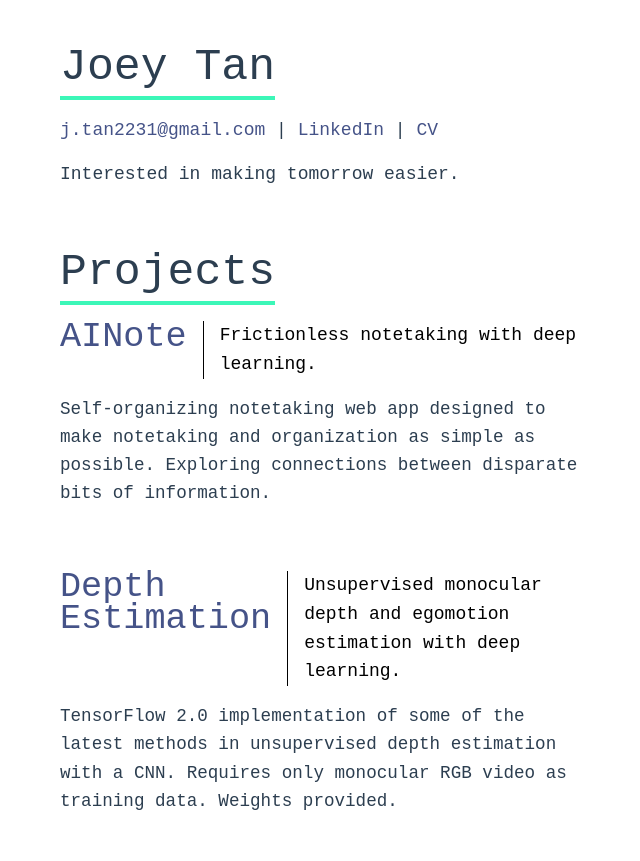
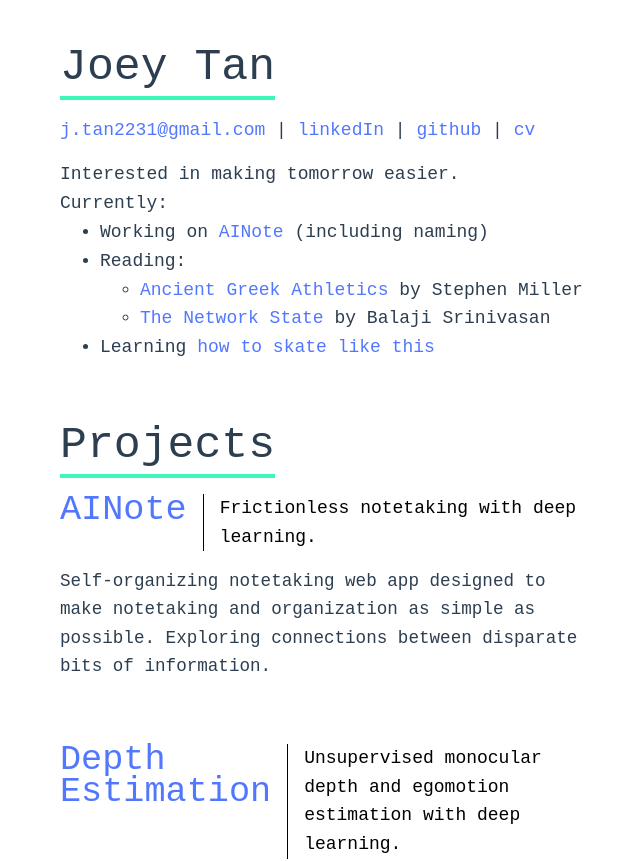
Before and after one commit to JTan2231/JTan2231.github.io-old, a Vue app: page / in a window 1280 px wide. Shown: the top 861 px of the page, without its empty margins (20-660 px from the left). Built offline with nearby package versions, Linux system fonts and the light colour scheme.

Commit message:
added more bio

```diff
--- a/src/assets/main.css
+++ b/src/assets/main.css
@@ -11,13 +11,13 @@
 a,
 .green {
     text-decoration: none;
-    color: hsl(227.7, 33.9%, 48%);
+    color: hsl(227.2, 100%, 66.1%);
     transition: 0.4s;
 }
 
 @media (hover: hover) {
     a:hover {
-        background-color: hsla(227.7, 33.9%, 48%, 0.2);
+        color: hsl(227.3, 97.1%, 26.7%);
     }
 }
 
--- a/src/components/MainPage.vue
+++ b/src/components/MainPage.vue
@@ -9,11 +9,30 @@
 
         <template #p1>
             <a href="mailto:j.tan2231@gmail.com">j.tan2231@gmail.com</a> |
-            <a href="https://linkedin.com/in/joseph-tan-478aa5186">LinkedIn</a> |
-            <a href="https://jtan2231.github.io">CV</a>
+            <a href="https://linkedin.com/in/joseph-tan-478aa5186">linkedIn</a> |
+            <a href="https://github.com/JTan2231">github</a> |
+            <a href="https://jtan2231.github.io">cv</a>
         </template>
         <template #p2>
             Interested in making tomorrow easier.
+            <br />
+            Currently:
+            <ul>
+                <li>Working on <a href="https://joeytan.dev/" target="_blank" rel="noopener noreferrer">AINote</a> (including naming)</li>
+                <li>Reading:
+                    <ul>
+                        <li>
+                            <a href="https://www.amazon.com/Ancient-Greek-Athletics-Stephen-Miller/dp/0300115296" target="_blank" rel="noopener noreferrer">
+                                Ancient Greek Athletics
+                            </a> by Stephen Miller
+                        </li>
+                        <li>
+                            <a href="https://thenetworkstate.com/" target="_blank" rel="noopener noreferrer">The Network State</a> by Balaji Srinivasan
+                        </li>
+                    </ul>
+                </li>
+                <li>Learning <a href="https://youtu.be/HI1ZlEdWWJg" target="_blank" rel="noopener noreferrer">how to skate like this</a></li>
+            </ul>
         </template>
     </PageItem>
 
@@ -60,9 +79,3 @@
         </PageItem>
     </div>
 </template>
-
-<style scoped>
-a {
-    color: hsl(228, 32.5%, 40.2%);
-}
-</style>
```
